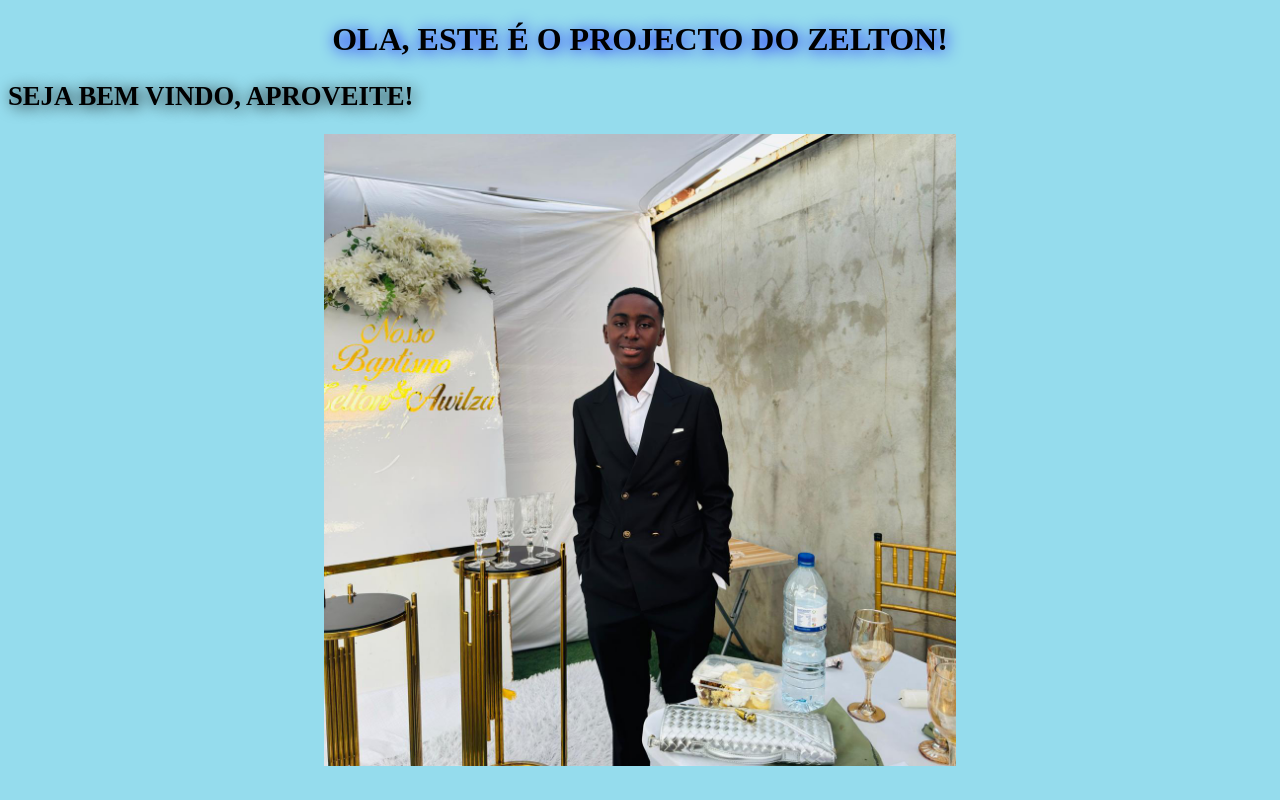
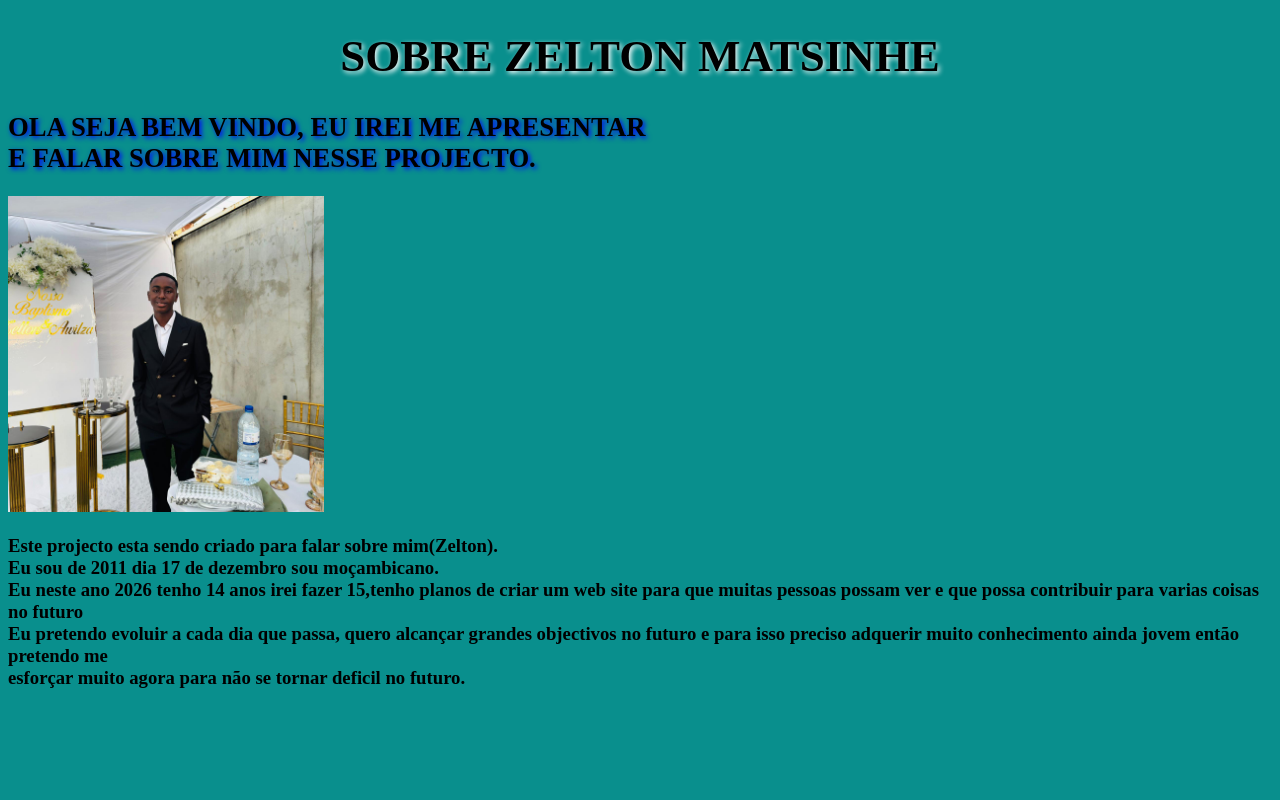
Before and after one commit to zeltonmatsinhe0-dot/HTML-, a plain HTML site: page index.html in a window 1280 px wide. Drawn offline with Linux system fonts and the light colour scheme.

Commit message:
Update index.html

```diff
--- a/index.html
+++ b/index.html
@@ -6,34 +6,44 @@
 		<style>
 			h1 {
 				font-family: algerian;
-				font-size: 32px;
+				font-size: 45px;
 				color: black;
-				text-shadow: 2px 2px 15px blue;
+				text-shadow: 2px 2px 5px white;
 				text-align: center;
 			}
 			h2 {
 				font-family: times new roman;
 				font-size: 20pt;
 				color: black;
-				text-shadow: 2px 2px 15px;
+				text-shadow: 2px 2px 5px blue;
+			}
+			h3 {
+				color: black;
 			}
 			body {
-				background-color:#95dced ;
+				background-color:#098f8d ;
 			}
 			div {
-				text-align: center;
+				text-align:
 			}
 			img {
-				width: 50%;
-				height: 30%;
+				width: 25%;
+				height: 25%;
 			}
 		</style>
 	</head>
 	<body>
-		<h1> OLA, ESTE É O PROJECTO DO ZELTON! </h1>
-		<h2> SEJA BEM VINDO, APROVEITE! </h2>
+		<h1> SOBRE ZELTON MATSINHE </h1>
+		<h2> OLA SEJA BEM VINDO, EU IREI ME APRESENTAR <br> E FALAR SOBRE MIM NESSE PROJECTO. </h2>
 		<div>
 		    <img src="./IMG-20260406-WA0001.jpg"> </img>
 		</div>
+		<h3>
+		Este projecto esta sendo criado para falar sobre mim(Zelton).<br>
+		Eu sou de 2011 dia 17 de dezembro sou moçambicano.<br>
+		Eu neste ano 2026 tenho 14 anos irei fazer 15,tenho planos de criar um web site para que muitas pessoas possam ver e que possa contribuir para varias coisas no futuro<br>
+		Eu pretendo evoluir a cada dia que passa, quero alcançar grandes objectivos no futuro e para isso preciso adquerir muito conhecimento ainda jovem então pretendo me<br>
+		esforçar muito agora para não se tornar deficil no futuro.
+		</h3>
 	</body>
 </html>
```
